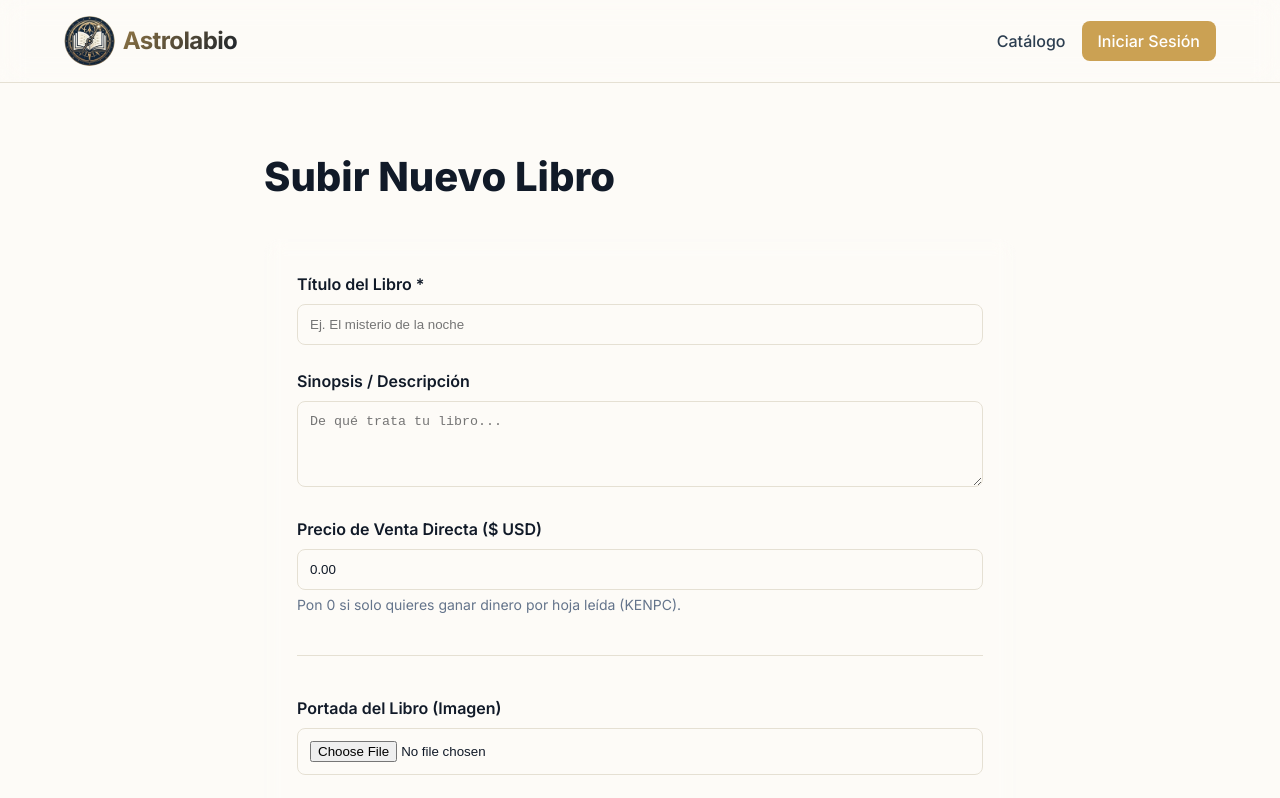
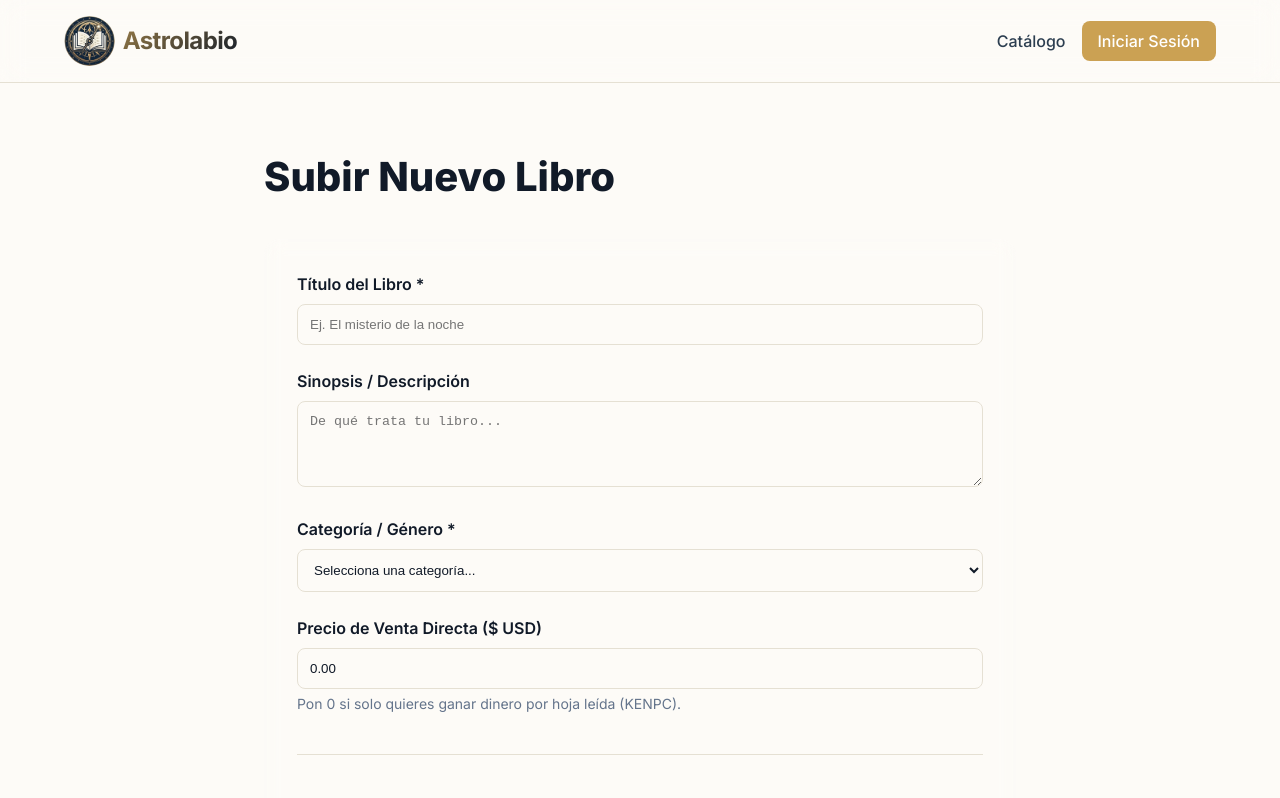
Before and after one commit to somosvetayvigor-boop/astrolabio-pwa, a Next.js app: page /dashboard/upload in a window 1280 px wide. Shown: the top 798 px of the page. Built offline with nearby package versions, Linux system fonts and the light colour scheme; no server answers.

Commit message:
Implement categories and search filtering

```diff
--- a/src/app/dashboard/upload/actions.ts
+++ b/src/app/dashboard/upload/actions.ts
@@ -18,6 +18,7 @@ export async function uploadBook(formData: FormData) {
   // 2. Extract form data
   const title = formData.get('title') as string
   const description = formData.get('description') as string
+  const category = formData.get('category') as string
   const price = parseFloat(formData.get('price') as string)
   const epubFile = formData.get('epubFile') as File
   const coverFile = formData.get('coverFile') as File
@@ -76,6 +77,7 @@ export async function uploadBook(formData: FormData) {
       author_id: user.id,
       title,
       description,
+      category,
       price,
       cover_url: coverUrl,
       epub_file_url: epubUrl,
--- a/src/app/dashboard/upload/page.tsx
+++ b/src/app/dashboard/upload/page.tsx
@@ -46,6 +46,30 @@ export default function UploadBookPage() {
               placeholder="De qué trata tu libro..."
               style={{ width: '100%', padding: '0.75rem', borderRadius: 'var(--radius-md)', border: '1px solid var(--border-color)', backgroundColor: 'var(--bg-primary)', color: 'var(--text-primary)', resize: 'vertical' }}
             ></textarea>
+          </div>
+
+          <div>
+            <label htmlFor="category" style={{ display: 'block', fontWeight: 600, marginBottom: '0.5rem' }}>Categoría / Género *</label>
+            <select
+              id="category"
+              name="category"
+              required
+              style={{ width: '100%', padding: '0.75rem', borderRadius: 'var(--radius-md)', border: '1px solid var(--border-color)', backgroundColor: 'var(--bg-primary)', color: 'var(--text-primary)' }}
+            >
+              <option value="">Selecciona una categoría...</option>
+              <option value="Romance">Romance</option>
+              <option value="Ciencia Ficción">Ciencia Ficción</option>
+              <option value="Fantasía">Fantasía</option>
+              <option value="Terror / Suspenso">Terror / Suspenso</option>
+              <option value="Desarrollo Personal">Desarrollo Personal</option>
+              <option value="Artículos Científicos">Artículos Científicos</option>
+              <option value="Infantil (0-5 años)">Infantil (0-5 años)</option>
+              <option value="Infantil (6-9 años)">Infantil (6-9 años)</option>
+              <option value="Infantil (10-12 años)">Infantil (10-12 años)</option>
+              <option value="Poesía">Poesía</option>
+              <option value="Biografía">Biografía</option>
+              <option value="Otro">Otro</option>
+            </select>
           </div>
 
           <div>
```
Also changed, not shown: src/app/page.tsx (+52 -7 lines).
